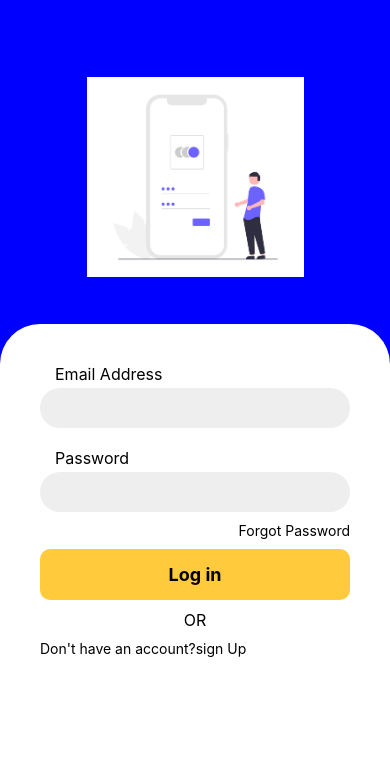
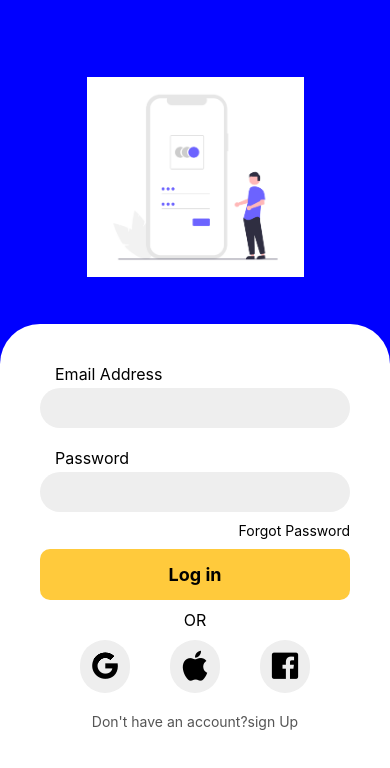
Before and after one commit to abhay9656/React_Native, a React Native app: screen / in a window 390 px wide. Shown: the top 768 px of the page. Built offline with nearby package versions, Linux system fonts and the light colour scheme.

Commit message:
Refactor LoginScreen component with styled login button and social media icons

```diff
--- a/screens/Login.jsx
+++ b/screens/Login.jsx
@@ -1,5 +1,6 @@
 import React from 'react'
 import { StyleSheet, View, Text, TextInput, Button, Image, Pressable } from "react-native";
+import Icon from 'react-native-vector-icons/AntDesign';
 const Login = () => {
     return (
         <View style={styles.container}>
@@ -20,6 +21,18 @@ const Login = () => {
                         <Text style={styles.btnText}>Log in</Text>
                     </Pressable>
                     <Text style={{textAlign:'center',marginVertical:10,fontSize:16}}>OR</Text>
+
+                    <View style={styles.iconContainer}>
+                     <View style={styles.icon1}>
+                     <Icon name="google" size={30}/>
+                     </View>
+                     <View style={styles.icon1}>
+                     <Icon name="apple1" size={30}/>
+                     </View>
+                     <View style={styles.icon1}>
+                     <Icon name="facebook-square" size={30}/>
+                     </View>
+                    </View>
 
                     <Text style={styles.link2}>Don't have an account?sign Up</Text>
                 </View>
@@ -82,7 +95,21 @@ const styles = StyleSheet.create({
         fontSize:18,
         fontWeight:'bold'
     },
-
+   iconContainer:{
+       flexDirection:'row',
+       justifyContent:'space-evenly',
+       marginBottom:10
+   },
+   icon1:{
+       backgroundColor:'#eee',
+       padding:10,
+       borderRadius:50
+   },
+   link2:{
+       textAlign:'center',
+       color:'#555',
+       marginTop:10
+   }
 });
 
 export default Login
```
